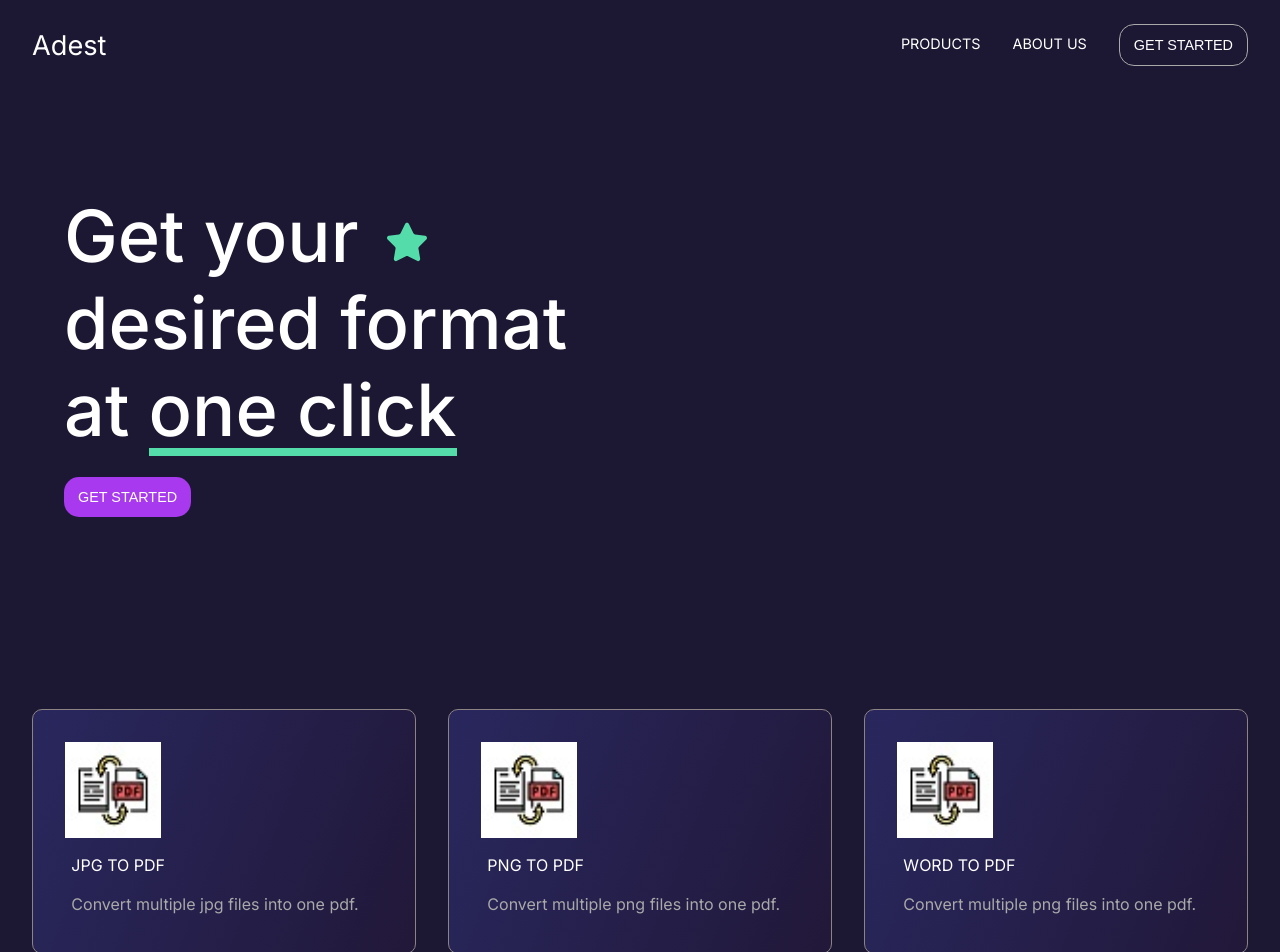
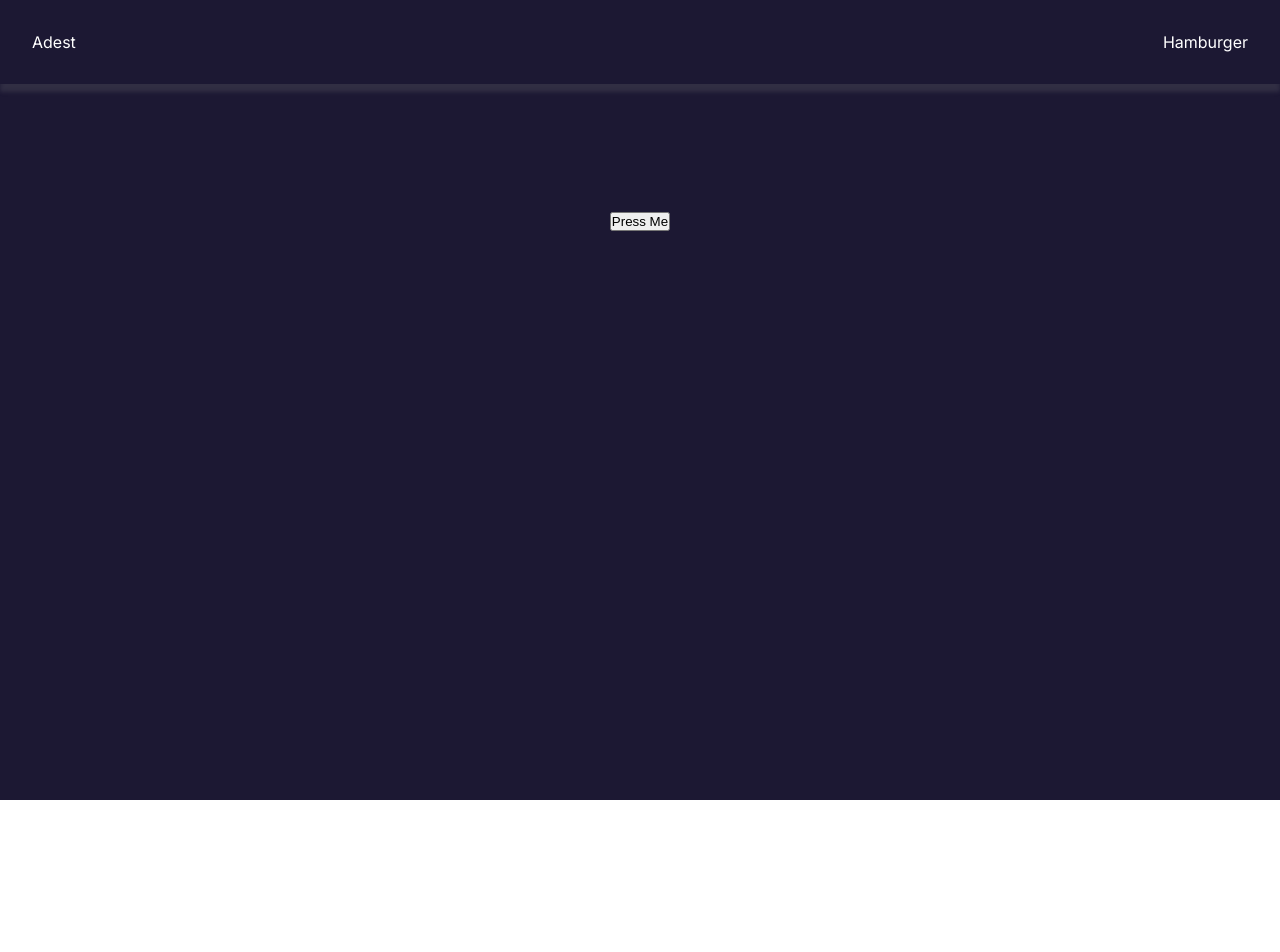
Before and after one commit to AmanApT/adest, a Next.js app: page / in a window 1280 px wide. Shown: the top 952 px of the page. After the commit the page ends 800 px from the top, so only its background shows below. Built offline with nearby package versions, Linux system fonts and the light colour scheme.

Commit message:
Routing Complete

```diff
--- /dev/null
+++ b/app/[...title]/page.tsx
@@ -0,0 +1,17 @@
+"use client"
+import Nav from "@/components/converterpage/Nav";
+import "@/app/convert/convert.css";
+import Main from "@/components/converterpage/Main";
+import { useParams } from 'next/navigation';
+
+const CardDetail = () => {
+  const {title} = useParams();
+  return (
+    <div className="convert-page">
+    <Nav />
+    <Main />
+  </div>
+  );
+};
+
+export default CardDetail;
--- a/app/layout.tsx
+++ b/app/layout.tsx
@@ -5,8 +5,8 @@
 const inter = Inter({ subsets: ['latin'] })
 
 export const metadata: Metadata = {
-  title: 'Create Next App',
-  description: 'Generated by create next app',
+  title: 'Adest',
+  description: 'Adest- A product by Credhill',
 }
 
 export default function RootLayout({
--- a/components/converterpage/Main.css
+++ b/components/converterpage/Main.css
@@ -1,6 +1,11 @@
 .convert-main {
-  height: 100vh;
+  /* height: 100vh; */
   color: var(--text-color);
+  display: flex;
+  flex-direction: column;
+  /* justify-content: center; */
+  align-items: center;
+  padding: 10%;
 
   &.dragging {
     background-color: #333;
--- a/components/converterpage/Main.tsx
+++ b/components/converterpage/Main.tsx
@@ -1,11 +1,16 @@
 "use client";
-
+import { useParams } from 'next/navigation';
 import "@/components/converterpage/Main.css";
 import { ChangeEvent, DragEvent, useState } from "react";
 
 const Main = () => {
   const [selectedFile, setSelectedFile] = useState<File | null>(null);
   const [isDragging, setIsDragging] = useState(false);
+
+
+
+  const {title} = useParams();
+
 
   const handleClick = () => {
     const fileInput = document.getElementById("fileInput") as HTMLInputElement;
@@ -37,21 +42,20 @@
 
   return (
     <div
-      //   className="convert-main"
       className={`convert-main ${isDragging ? "dragging" : ""}`}
       onDragEnter={handleDragEnter}
       onDragLeave={handleDragLeave}
       onDragOver={handleDrag}
       onDrop={handleDrop}
     >
-      <div>Main</div>
+      <h1>{title}</h1>
       <input
         type="file"
         id="fileInput"
         style={{ display: "none" }}
         onChange={handleFileChange}
       />
-      <button onClick={handleClick}>Press Me</button>
+      <button className="get-started-btn-hero" onClick={handleClick}>Press Me</button>
       {selectedFile && <p>Selected File: {selectedFile.name}</p>}
     </div>
   );
--- a/components/landingpage/Eachconvertcard.tsx
+++ b/components/landingpage/Eachconvertcard.tsx
@@ -1,19 +1,33 @@
+"use client"
 import Image from "next/image"
 import convertimage from '@/assets/convertimage.jpeg'
 
+import { useRouter } from 'next/navigation';
 interface EachconvertcardProp{
-    title: String,
+    title: string,
     description: String,
     img: String
 }
 
 const Eachconvertcard: React.FC<EachconvertcardProp> = ({title,description,img}) => {
+  const router = useRouter();
+  const handleClick = () => {
+
+    const newTitle = title.split(' ').join('').toLowerCase();
+    console.log(newTitle);
+
+
+    router.push(`/${(newTitle)}`);
+  };
+
   return (
-    <div className="each-convert-card">
-        {/* <p className="card-img" >📃</p> */}
-        <Image style={{width:"6rem",height:"6rem"}} alt="png" src={convertimage}/>
+    <div onClick={handleClick} className="each-convert-card">
+      {/* <p className="card-img" >📃</p> */}
+      <Image style={{width:"6rem",height:"6rem"}} alt="png" src={convertimage}/>
         <p className="card-title">{title}</p>
         <p className="card-description">{description}</p>
+
+
     </div>
   )
 }
```
